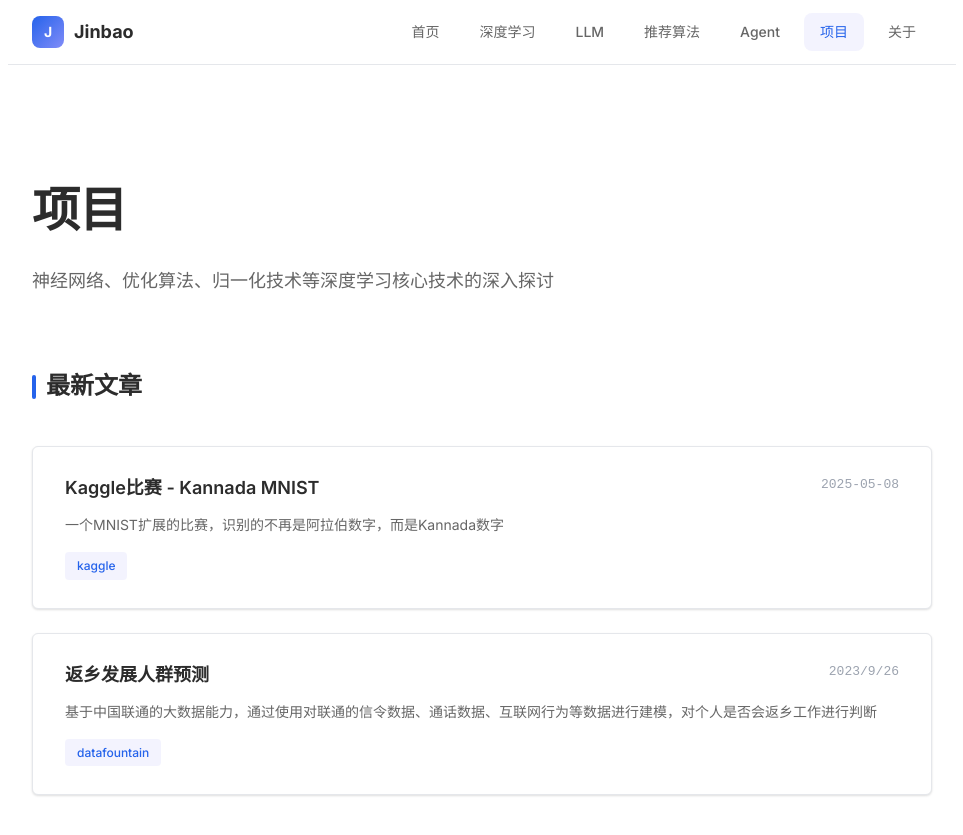
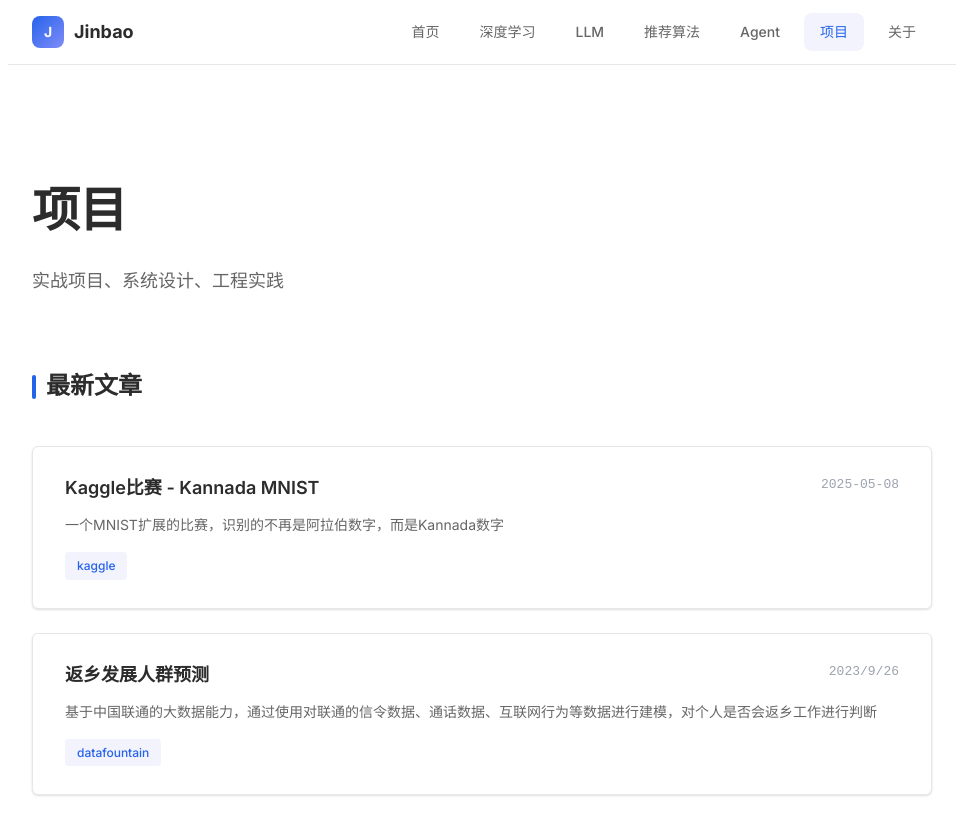
Before and after one commit to JinbaoSite/jinbaosite.github.io, a Jekyll site: the page built from projects/index.md, in a window 1280 px wide and 900 px high. Shown: the top 835 px of the window, without its empty margins (158-1121 px from the left). Built offline with Jekyll 4.4.1, drawn with Linux system fonts in a browser that asks for light colours.

Commit message:
Update index.md

```diff
--- a/projects/index.md
+++ b/projects/index.md
@@ -1,7 +1,7 @@
 ---
 layout: listpage
 title: 项目
-subtitle: 神经网络、优化算法、归一化技术等深度学习核心技术的深入探讨
+subtitle: 实战项目、系统设计、工程实践
 article-list:
   - article-title: Kaggle比赛 - Kannada MNIST
     article-url: /projects/kannada-mnist
```
